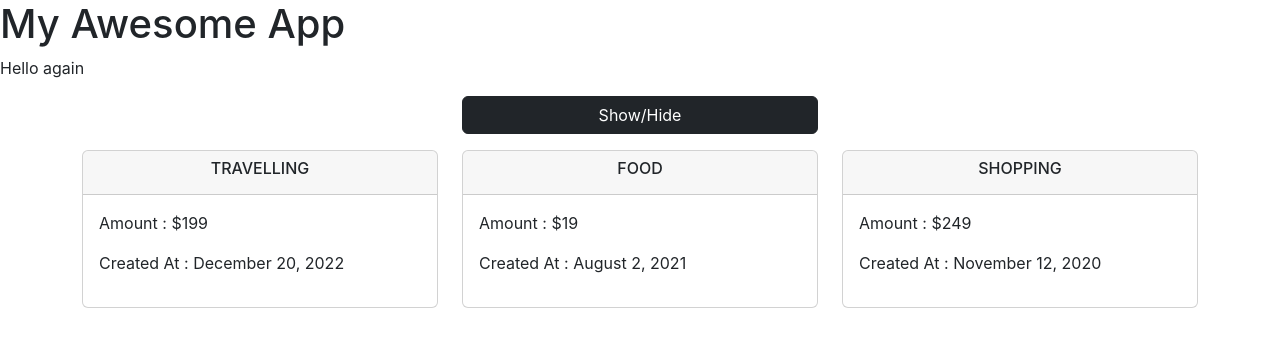
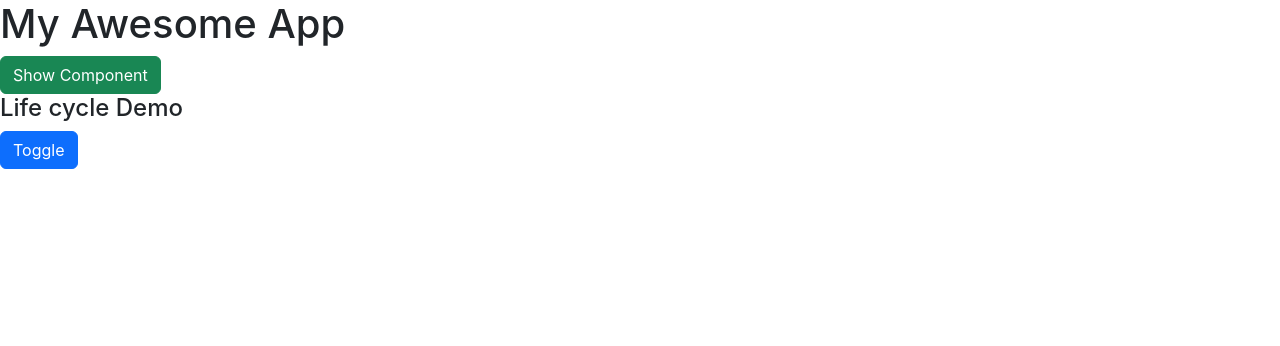
Before and after one commit to synergy2411/del-mar-23-react, a React (Create React App) app in the folder frontend/: page / in a window 1280 px wide. Shown: the top 346 px of the page. Built offline with nearby package versions, Linux system fonts and the light colour scheme.

Commit message:
life cycle added

```diff
--- a/frontend/src/App.js
+++ b/frontend/src/App.js
@@ -1,14 +1,22 @@
+import LifeCycle from './Components/Demo/LifeCycle';
 import Expenses from './Components/Expenses/Expenses';
 
-function App() {
 
-  return (
-    <div>
-      <h1>My Awesome App</h1>
-      <p>Hello again</p>
-      <Expenses />
-    </div>
-  );
+import React, { Component } from 'react';
+
+class App extends Component {
+  state = { toggle: true }
+  render() {
+    return (
+      <div>
+        <h1>My Awesome App</h1>
+        <button onClick={() => this.setState({ toggle: !this.state.toggle })} className="btn btn-success">
+          Show Component</button>
+        {this.state.toggle && <LifeCycle />}
+        {/* <Expenses /> */}
+      </div>
+    );
+  }
 }
 
 export default App;
--- /dev/null
+++ b/frontend/src/Components/Demo/LifeCycle.jsx
@@ -0,0 +1,42 @@
+import React, { Component } from "react";
+
+class LifeCycle extends Component {
+  constructor() {
+    super();
+    console.log("constructor");
+    this.state = {
+      toggle: false,
+    };
+  }
+  componentDidMount() {
+    console.log("componentDidMount");
+  }
+  shouldComponentUpdate() {
+    const rnd = Math.round(Math.random() * 10);
+    console.log("shouldComponentUpdate", rnd);
+    return rnd > 5 ? true : false;
+  }
+  componentDidUpdate() {
+    console.log("componentDidUpdate");
+  }
+  componentWillUnmount() {
+    console.log("componentWillUnmount");
+  }
+
+  toggleChangeHandler = () => this.setState({ toggle: !this.state.toggle });
+
+  render() {
+    console.log("render");
+    return (
+      <div>
+        <h4>Life cycle Demo</h4>
+        <button className="btn btn-primary" onClick={this.toggleChangeHandler}>
+          Toggle
+        </button>
+        {this.state.toggle && <p>Toggled</p>}
+      </div>
+    );
+  }
+}
+
+export default LifeCycle;
--- /dev/null
+++ b/frontend/src/Components/Expenses/ExpenseForm/ExpenseForm.jsx
@@ -0,0 +1,13 @@
+import React, { Component } from "react";
+
+class ExpenseForm extends Component {
+  render() {
+    return (
+      <div>
+        <p>Form coming soon...</p>
+      </div>
+    );
+  }
+}
+
+export default ExpenseForm;
--- a/frontend/src/Components/Expenses/Expenses.jsx
+++ b/frontend/src/Components/Expenses/Expenses.jsx
@@ -1,4 +1,5 @@
 import React, { Component } from "react";
+import ExpenseForm from "./ExpenseForm/ExpenseForm";
 import ExpenseItem from "./ExpenseItem/ExpenseItem";
 
 class Expenses extends Component {
@@ -38,13 +39,13 @@ class Expenses extends Component {
           <div className="col-4 offset-4 mb-3">
             <div className="d-grid">
               <button className="btn btn-dark" onClick={this.showClickHandler}>
-                Show/Hide
+                {this.state.toggle ? "Hide" : "Show"}
               </button>
             </div>
           </div>
         </div>
 
-        {this.state.toggle && <p>This content will be toggled</p>}
+        {this.state.toggle && <ExpenseForm />}
 
         <div className="row">
           <ExpenseItem exp={expenses[0]} />
```
